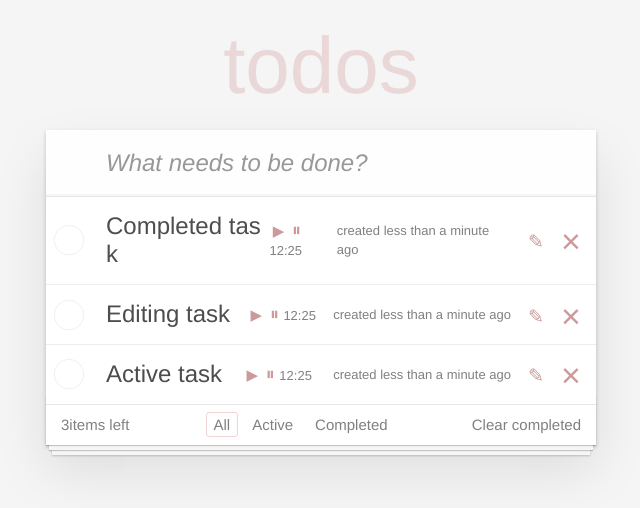
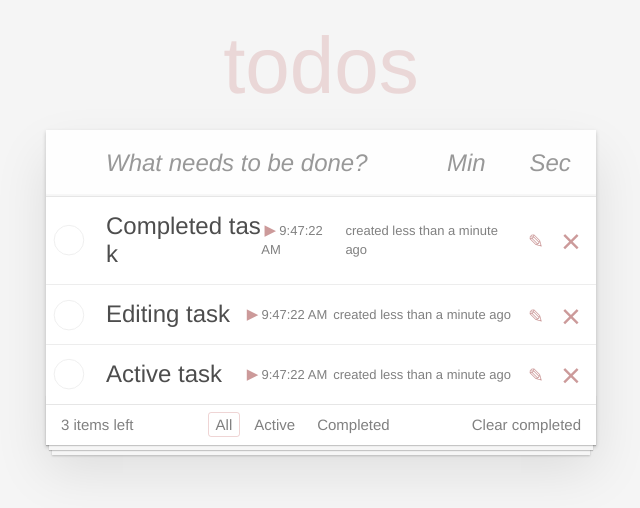
Before and after one commit to seva123321/todoList, a React (Vite) app: page / in a window 1280 px wide. Shown: the top 508 px of the page, without its empty margins (319-959 px from the left). Built offline with nearby package versions, Linux system fonts and the light colour scheme.

Commit message:
create timer which started in btnClick

```diff
--- a/src/components/App/App.jsx
+++ b/src/components/App/App.jsx
@@ -1,4 +1,4 @@
-import { useState, useReducer } from 'react'
+import { useState, useEffect, useReducer } from 'react'
 
 import TaskList from '../TaskList/TaskList'
 import NewTaskForm from '../NewTaskForm/NewTaskForm'
@@ -6,25 +6,41 @@ import Footer from '../Footer/Footer'
 
 import './App.css'
 
+function timeToSeconds(time) {
+  const [hours, minutes, seconds] = time.split(':').map(Number)
+  return hours * 3600 + minutes * 60 + seconds
+}
+
+function secondsToTime(seconds) {
+  const hours = Math.floor(seconds / 3600)
+  const minutes = Math.floor((seconds % 3600) / 60)
+  const secs = seconds % 60
+  return `${String(hours).padStart(2, '0')}:${String(minutes).padStart(2, '0')}:${String(secs).padStart(2, '0')}`
+}
+
 const tasks = [
   {
     id: 1,
     description: 'Completed task',
     created: new Date(),
+    timer: new Date().toLocaleTimeString(),
+    play: false,
     completed: false,
   },
   {
     id: 2,
     description: 'Editing task',
     created: new Date(),
-
+    timer: new Date().toLocaleTimeString(),
+    play: false,
     completed: false,
   },
   {
     id: 3,
     description: 'Active task',
     created: new Date(),
-
+    timer: new Date().toLocaleTimeString(),
+    play: false,
     completed: false,
   },
 ]
@@ -44,7 +60,6 @@ function reducer(todoData, action) {
     }
 
     case 'toggle_done': {
-      // changeArrayValues(todoData, action.id, {completed: !oldItem.completed})
       const index = todoData.findIndex((item) => item.id === action.id)
       const oldItem = todoData[index]
       const newItem = { ...oldItem, completed: !oldItem.completed }
@@ -56,8 +71,33 @@ function reducer(todoData, action) {
       ]
     }
 
-    case 'deleted': {
-      return todoData.filter((el) => el.id !== action.id)
+    case 'isplay_timer': {
+      const index = todoData.findIndex((item) => item.id === action.id)
+      const oldItem = todoData[index]
+      const newItem = {
+        ...oldItem,
+        play: !oldItem.play,
+      }
+
+      return [
+        ...todoData.slice(0, index),
+        newItem,
+        ...todoData.slice(index + 1),
+      ]
+    }
+    case 'update_timer': {
+      const index = todoData.findIndex((item) => item.id === action.id)
+      const oldItem = todoData[index]
+      const newItem = {
+        ...oldItem,
+        timer: action.timer,
+      }
+
+      return [
+        ...todoData.slice(0, index),
+        newItem,
+        ...todoData.slice(index + 1),
+      ]
     }
 
     case 'edited': {
@@ -70,6 +110,10 @@ function reducer(todoData, action) {
         newItem,
         ...todoData.slice(index + 1),
       ]
+    }
+
+    case 'deleted': {
+      return todoData.filter((el) => el.id !== action.id)
     }
 
     case 'all_deleted': {
@@ -85,6 +129,23 @@ function App() {
   const [todoData, dispatch] = useReducer(reducer, tasks)
   const [maxId, setMaxId] = useState(Math.max(...tasks.map((task) => task.id)))
   const [filter, setFilter] = useState('all')
+
+  useEffect(() => {
+    const idTimer = setInterval(() => {
+      todoData.forEach((task) => {
+        if (task.play) {
+          const currentTime = timeToSeconds(task.timer) + 1
+          dispatch({
+            type: 'update_timer',
+            id: task.id,
+            timer: secondsToTime(currentTime),
+          })
+        }
+      })
+    }, 1000)
+
+    return () => clearInterval(idTimer)
+  }, [todoData])
 
   const handleAddItem = (label) => {
     dispatch({
@@ -121,6 +182,13 @@ function App() {
     })
   }
 
+  const handleWorkTimer = (id) => {
+    dispatch({
+      type: 'isplay_timer',
+      id,
+    })
+  }
+
   const handleFilterTasks = (text) => {
     setFilter(text)
   }
@@ -151,6 +219,7 @@ function App() {
           onDeleteItem={handleDeleteItem}
           onToggleDone={handleToggleDone}
           onEditItem={handleEditItem}
+          onWorkTimer={handleWorkTimer}
         />
         <Footer
           todoCount={todoCount}
--- a/src/components/Footer/Footer.jsx
+++ b/src/components/Footer/Footer.jsx
@@ -12,10 +12,7 @@ function Footer({
 }) {
   return (
     <footer className="footer">
-      <span className="todo-count">
-        {todoCount.toString()}
-        items left
-      </span>
+      <span className="todo-count">{`${todoCount.toString()} items left`}</span>
       <TaskFilter onFilterTasks={onFilterTasks} selected={selected} />
       <Button className="clear-completed" onClick={onDeleteAllItems}>
         Clear completed
--- a/src/components/NewTaskForm/NewTaskForm.css
+++ b/src/components/NewTaskForm/NewTaskForm.css
@@ -1,4 +1,10 @@
+.new-todo-form {
+  display: flex;
+  margin-bottom: 0;
+}
+
 .new-todo,
+.new-todo-form .new-todo-form__timer,
 .edit {
   position: relative;
   margin: 0;
@@ -16,9 +22,19 @@
   -moz-osx-font-smoothing: grayscale;
 }
 
-.new-todo {
+.new-todo,
+.new-todo-form .new-todo-form__timer {
   padding: 16px 16px 16px 60px;
   border: none;
   background: rgba(0, 0, 0, 0.003);
   box-shadow: inset 0 -2px 1px rgba(0, 0, 0, 0.03);
 }
+
+.new-todo {
+  width: 70%;
+}
+
+.new-todo-form .new-todo-form__timer {
+  width: 15%;
+  padding-left: 16px;
+}
--- a/src/components/NewTaskForm/NewTaskForm.jsx
+++ b/src/components/NewTaskForm/NewTaskForm.jsx
@@ -21,7 +21,7 @@ function NewTaskForm({ onAddItem }) {
   return (
     <header className="header">
       <h1>todos</h1>
-      <form onSubmit={handleSubmit}>
+      <form className="new-todo-form" onSubmit={handleSubmit}>
         <Input
           id="new-todo"
           className="new-todo"
@@ -30,6 +30,8 @@ function NewTaskForm({ onAddItem }) {
           onChange={handleLabelChange}
           value={label}
         />
+        <Input className="new-todo-form__timer" placeholder="Min" autoFocus />
+        <Input className="new-todo-form__timer" placeholder="Sec" autoFocus />
       </form>
     </header>
   )
--- a/src/components/Task/Task.jsx
+++ b/src/components/Task/Task.jsx
@@ -8,13 +8,17 @@ import './Task.css'
 
 function Task({
   description,
+  timer = '00:00:00',
+  play = false,
   created = '',
   checked = false,
   onDeleteItem = () => {},
   onToggleDone = () => {},
   onEditItem = () => {},
+  onWorkTimer = () => {},
 }) {
   const [timeAgo, setTimeAgo] = useState(formatDistanceToNow(new Date(created)))
+
   useEffect(() => {
     const idInterval = setInterval(() => {
       setTimeAgo(formatDistanceToNow(new Date(created)))
@@ -37,9 +41,13 @@ function Task({
       <label htmlFor={inputId}>
         <span className="title">{description}</span>
         <span className="description">
-          <Button className="icon icon-play" />
-          <Button className="icon icon-pause" />
-          12:25
+          <Button
+            className={play ? 'icon icon-pause' : 'icon icon-play'}
+            onClick={onWorkTimer}
+          />
+          {/* <Button className="icon icon-play" onClick={onWorkTimer} />
+          <Button className="icon icon-pause" onClick={onWorkTimer} /> */}
+          {timer}
         </span>
         <span className="created">{`created ${timeAgo} ago`}</span>
       </label>
@@ -50,11 +58,14 @@ function Task({
 }
 
 Task.propTypes = {
+  // id: PropTypes.number.isRequired,
   description: PropTypes.node.isRequired,
   created: PropTypes.instanceOf(Date),
+  timer: PropTypes.string,
   checked: PropTypes.bool,
   onDeleteItem: PropTypes.func,
   onToggleDone: PropTypes.func,
+  onEditItem: PropTypes.func,
 }
 
 export default Task
--- a/src/components/TaskList/TaskList.css
+++ b/src/components/TaskList/TaskList.css
@@ -70,7 +70,7 @@
 .todo-list li label {
   display: flex;
   align-items: center;
-  justify-content: space-between;
+  justify-content: end;
   padding: 15px 85px 15px 60px;
 }
 
@@ -82,6 +82,7 @@
 .todo-list li label .description {
   font-size: 13px;
   color: gray;
+  margin-right: 6px;
 }
 
 .todo-list li.completed label .description {
@@ -90,6 +91,7 @@
 }
 
 .todo-list li label .title {
+  margin-right: auto;
   word-break: break-all;
   display: block;
   line-height: 1.2;
--- a/src/components/TaskList/TaskList.jsx
+++ b/src/components/TaskList/TaskList.jsx
@@ -10,6 +10,7 @@ function TaskList({
   onDeleteItem = () => {},
   onEditItem = () => {},
   onToggleDone = () => {},
+  onWorkTimer = () => {},
 }) {
   const [isEdit, setIsEdit] = useState({ edit: false, idEdit: null })
   const [label, setLabel] = useState('')
@@ -30,7 +31,16 @@ function TaskList({
   }
 
   const elements = todos.map((item) => {
-    const { id, completed, created, description, ...itemProps } = item
+    // prettier-ignore
+    const {
+      id,
+      completed,
+      created,
+      description,
+      timer,
+      play,
+      ...itemProps
+    } = item
 
     const className = completed ? 'completed' : ''
 
@@ -45,8 +55,11 @@ function TaskList({
           created={created}
           checked={completed}
           description={description}
+          timer={timer}
+          play={play}
           onDeleteItem={() => onDeleteItem(id)}
           onToggleDone={() => onToggleDone(id)}
+          onWorkTimer={() => onWorkTimer(id)}
           onEditItem={() => handleEdit(id, description)}
         />
         {isEdit.edit && isEdit.idEdit === id && (
@@ -71,12 +84,14 @@ TaskList.propTypes = {
     PropTypes.shape({
       id: PropTypes.number,
       description: PropTypes.string,
+      timer: PropTypes.string,
       created: PropTypes.instanceOf(Date),
     })
   ),
   onDeleteItem: PropTypes.func,
   onEditItem: PropTypes.func,
   onToggleDone: PropTypes.func,
+  onWorkTimer: PropTypes.func,
 }
 
 export default TaskList
```
Also changed, not shown: .eslintrc.json.
